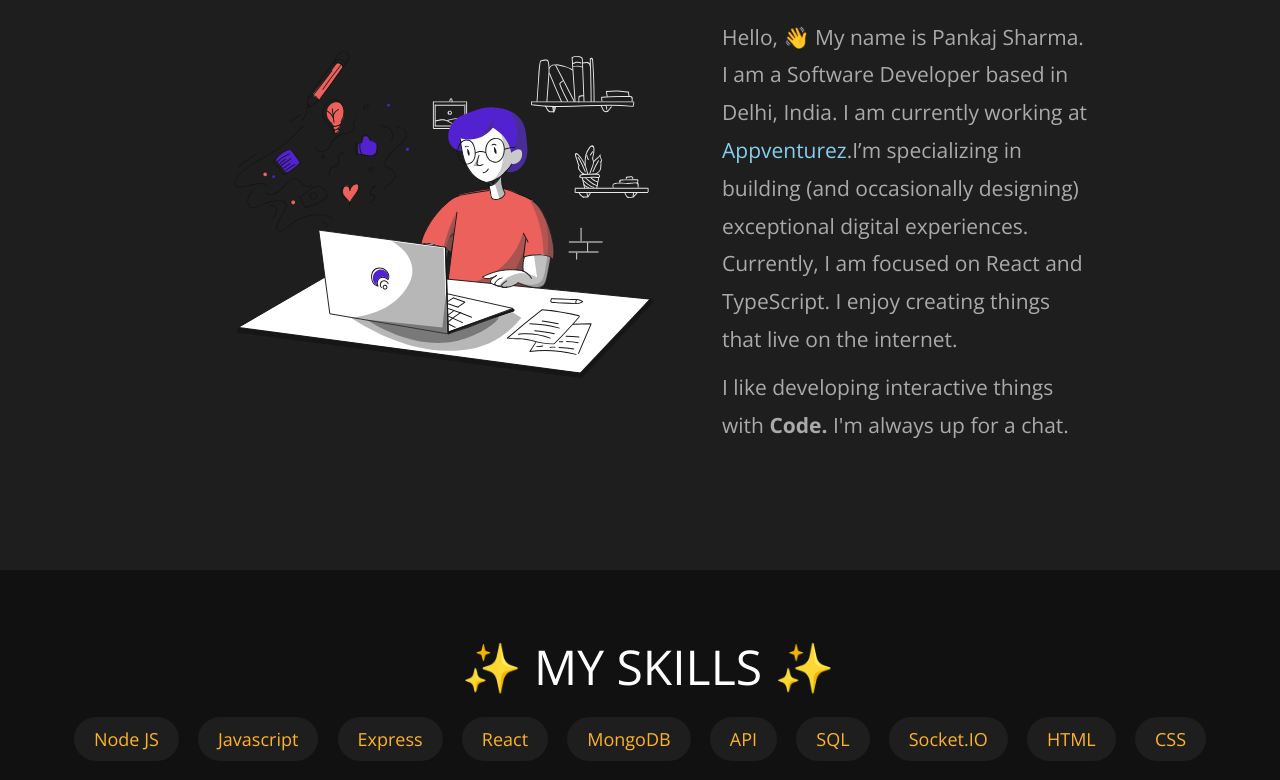
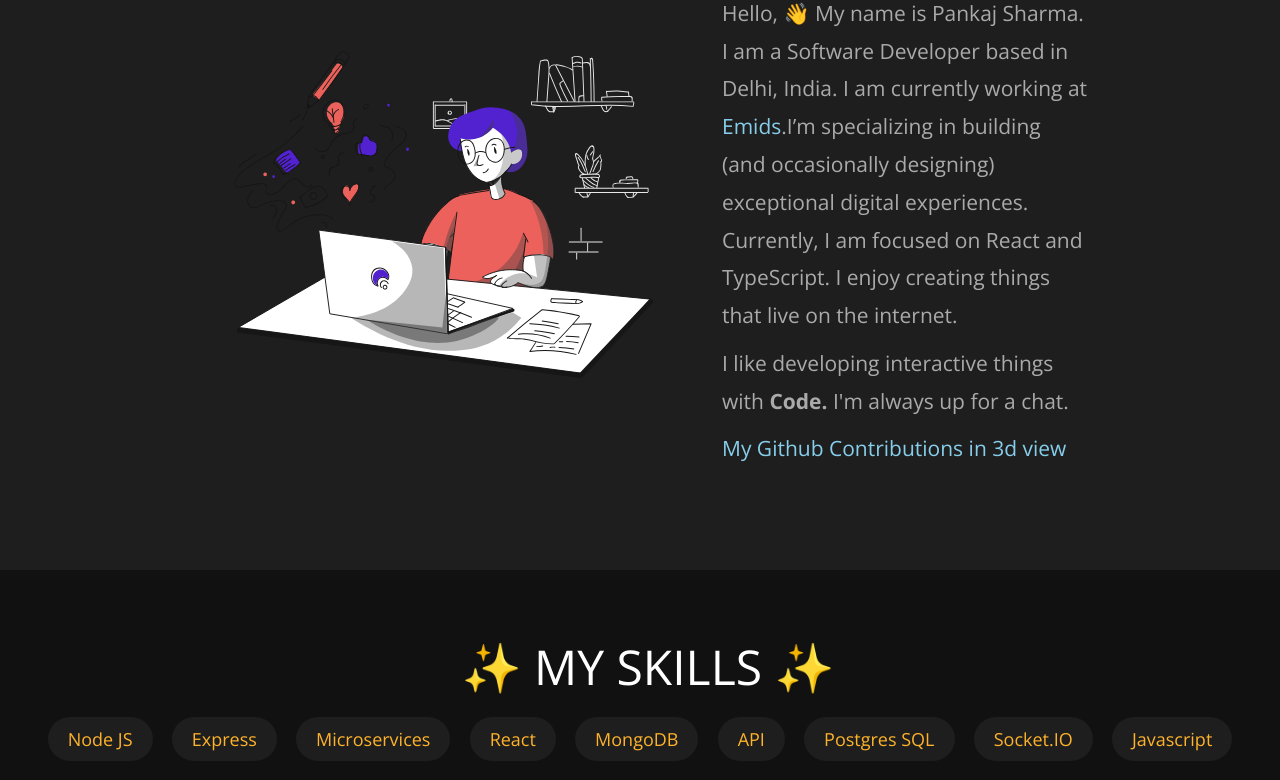
Before and after one commit to Starboy-Sharma/portfolio, a React (Create React App) app: page / in a window 1280 px wide. Shown: the part 960-1740 px from the top of the page. Built offline with nearby package versions, Linux system fonts and the light colour scheme.

Commit message:
Update about me and skills

```diff
--- a/src/component/About/About.js
+++ b/src/component/About/About.js
@@ -13,22 +13,21 @@ const About = () => {
       <div className="about-me col">
         <h3>About Me</h3>
         <p>
-          {/* Hello, 👋 this is Pankaj Sharma from India a guy who love design &
-          develop web apps and music. I am currently working at{" "}
-          <a href="https://proprofs.com" rel="noreferrer" target="_blank">
-            ProProfs
-          </a>
-          . I design and developed fun things which lives on internet or between
-          you and me. I love to build things which found people useful. I love
-          to explore technologies. */}
-          Hello, 👋 My name is Pankaj Sharma. I am a Software Developer based in Delhi, India. I am currently working at <a href="https://www.appventurez.com/" rel="noreferrer" target="_blank">
-            Appventurez
+
+          Hello, 👋 My name is Pankaj Sharma. I am a Software Developer based in Delhi, India. I am currently working at <a href="https://www.emids.com/" rel="noreferrer" target="_blank">
+            Emids
           </a>.I’m specializing in building (and occasionally designing) exceptional digital experiences. Currently, I am focused on React and TypeScript. I enjoy creating things that live on the internet.
         </p>
 
         <p>
           I like developing interactive things with <b> Code. </b> I'm always up
           for a chat.
+        </p>
+
+        <p>
+          <a href="https://honzaap.github.io/GithubCity/?name=starboy-sharma&year=2022" target="_blank">
+            My Github Contributions in 3d view
+          </a>
         </p>
 
         <a href="#work" className="button">
--- a/src/component/Skills/Skills.js
+++ b/src/component/Skills/Skills.js
@@ -22,17 +22,17 @@ const Skills = () => {
 
       <ul className="skills-list">
         <li className="md-chip md-chip-hover"> Node JS </li>
-        <li className="md-chip md-chip-hover"> Javascript </li>
         <li className="md-chip md-chip-hover"> Express </li>
+        <li className="md-chip md-chip-hover"> Microservices </li>
         <li className="md-chip md-chip-hover"> React </li>
         <li className="md-chip md-chip-hover"> MongoDB </li>
         <li className="md-chip md-chip-hover"> API </li>
-        <li className="md-chip md-chip-hover"> SQL </li>
+        <li className="md-chip md-chip-hover"> Postgres SQL </li>
         <li className="md-chip md-chip-hover"> Socket.IO </li>
-        <li className="md-chip md-chip-hover"> HTML </li>
-        <li className="md-chip md-chip-hover"> CSS </li>
+        <li className="md-chip md-chip-hover"> Javascript </li>
+        <li className="md-chip md-chip-hover"> Seequelize </li>
+        <li className="md-chip md-chip-hover"> Mongoose </li>
         <li className="md-chip md-chip-hover"> Git </li>
-        <li className="md-chip md-chip-hover"> Codeigniter </li>
         <li className="md-chip md-chip-hover"> jQuery </li>
       </ul>
     </section>
```
